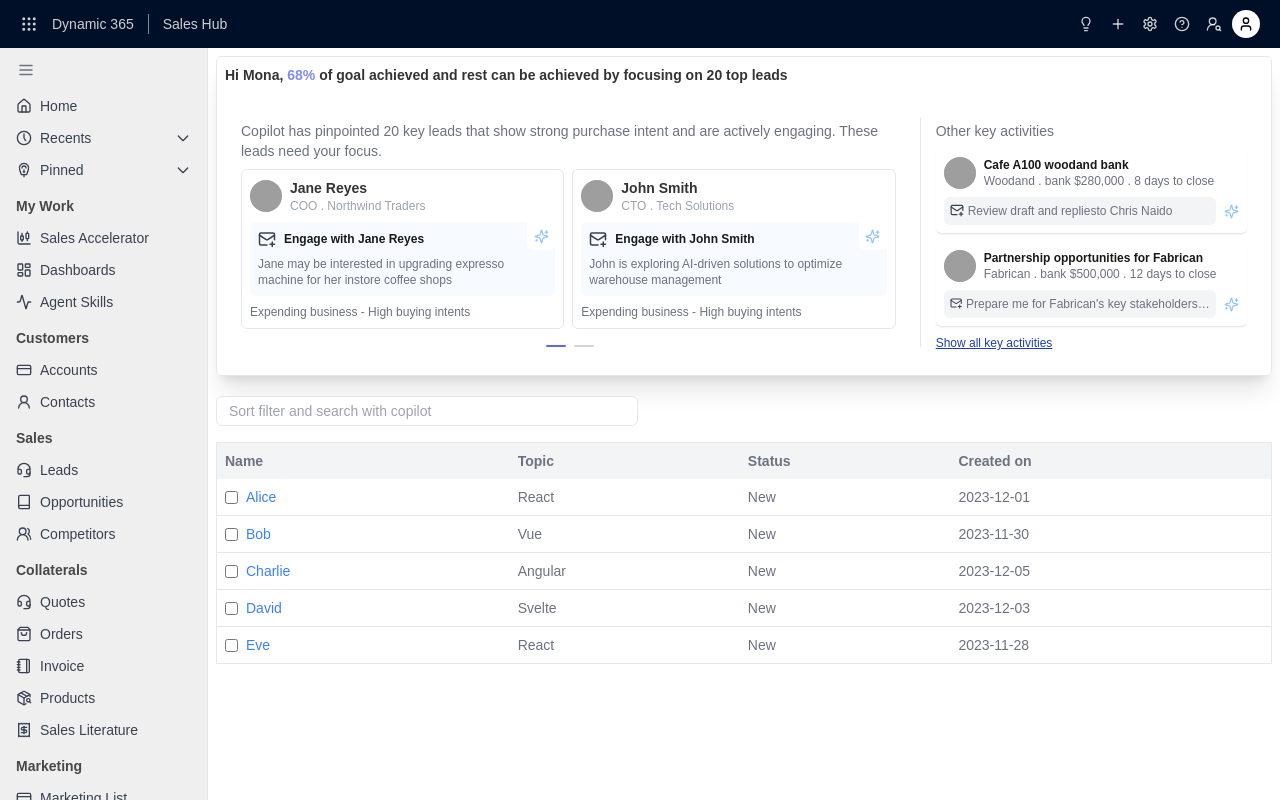
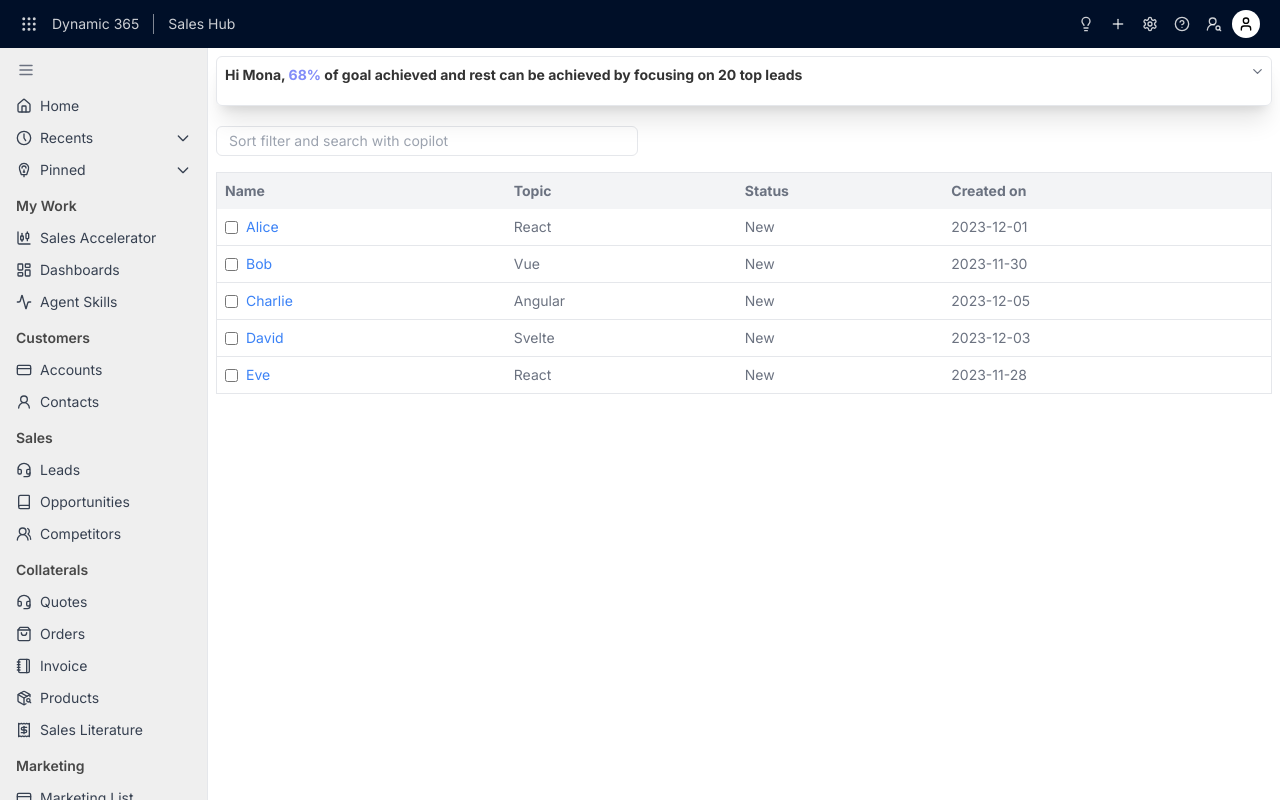
Before and after one commit to Olawumi-Olusegun/crm-dashboard, a Next.js app: page / in a window 1280 px wide. Built offline with nearby package versions, Linux system fonts and the light colour scheme; grey boxes are pictures that could not be loaded.

Commit message:
Added collapsible function to card card modals

```diff
--- a/app/_components/GoalsCard.tsx
+++ b/app/_components/GoalsCard.tsx
@@ -1,7 +1,7 @@
 "use client";
-import { ChevronLeft, ChevronRight, MailPlus, Pencil, SendHorizontal, Sparkles, ThumbsDown, ThumbsUp, X } from "lucide-react";
+import { ChevronDown, ChevronLeft, ChevronRight, MailPlus, Pencil, SendHorizontal, Sparkles, ThumbsDown, ThumbsUp, X } from "lucide-react";
 import Link from "next/link";
-import { useState, useEffect } from "react";
+import { useState, useEffect, useRef } from "react";
 import SearchAndFilterTable from "./SearchAndFilterTable";
 import Modal from "./Modal";
 import Tabs from "./Tabs";
@@ -40,6 +40,10 @@
     const [currentIndex, setCurrentIndex] = useState(0);
     const [itemsPerPage, setItemsPerPage] = useState(1);
 
+    const [openCard, setOpenCard] = useState(false);
+
+    const cardRef = useRef<HTMLDivElement | null>(null)
+
 
     const { toggleModal, showModal } = useModal();
 
@@ -70,13 +74,20 @@
 
     return (
         <>
-            <div className="p-2 flex flex-col gap-y-3 border rounded-md shadow-xl ">
+            <div
+                className="relative p-2 flex flex-col gap-y-3 border rounded-md shadow-xl transition-all duration-300 overflow-hidden"
+                style={{ height: openCard ? cardRef.current?.offsetHeight || 0 : "50px" }}
+            >
+                <div ref={cardRef} className="w-full">
                     <div className="flex items-center gap-1 flex-wrap">
-                    <h2 className="text-sm font-bold text-black/80">
+                        <h2 className="text-sm font-bold text-black/80 mr-5">
                             Hi Mona, <span className="text-indigo-400">68%</span> of goal
                             achieved and rest can be achieved by focusing on 20 top leads
                         </h2>
                     </div>
+                    <button onClick={() => setOpenCard((prevState) => !prevState)} className={`h-7 w-7 flex items-center justify-center bg-white hover:bg-gray-100 rounded-md rounded-tl-none absolute top-0 right-0 duration-300 ${openCard ? "rotate-180 " : ""}`}>
+                        <ChevronDown size={15} className="text-gray-500 " />
+                    </button>
                     <div className="grid grid-cols-12 gap-1">
                         <div className="col-span-12 lg:col-span-8 p-4">
                             <p className="text-sm text-gray-500 my-2">
@@ -217,6 +228,8 @@
                             </div>
                         </div>
                     </div>
+
+                </div>
             </div>
             {
                 showModal === "Goal" && (
--- a/app/_components/Tabs.tsx
+++ b/app/_components/Tabs.tsx
@@ -1,8 +1,12 @@
-import { Sparkles, ThumbsDown, ThumbsUp } from "lucide-react";
-import { useState } from "react";
+import { ChevronDown, Sparkles, ThumbsDown, ThumbsUp } from "lucide-react";
+import { useRef, useState } from "react";
 
 const Tabs = () => {
     const [activeTab, setActiveTab] = useState("Engage");
+    const [openCard, setOpenCard] = useState(false);
+
+    const cardRef = useRef<HTMLDivElement | null>(null)
+
 
     return (
         <div className="w-full">
@@ -94,9 +98,16 @@
                         </div>
 
                     </div>
-                    <div className="flex flex-col gap p-2 border rounded-md mt-3">
-                        <h2 className="text-xs font-bold text-black/80">About Jane</h2>
-                        <p className="text-xs text-gray-600">Jane may be interested in upgrading expresso machine for her instore coffee shops, Jane may be interested in upgrading expresso machine for her instore coffee shops, Jane may be interested in upgrading expresso machine for her instore coffee shops</p>
+                    <div className="border rounded-md mt-3 relative p-2 w-full">
+                        <h2 className="text-xs font-bold text-black/80 py-2">About Jane</h2>
+                        <div className="w-full flex flex-col gap overflow-hidden transition-all duration-300" style={{ height: openCard ? cardRef.current?.offsetHeight || 0 : 0 }}>
+                            <div ref={cardRef} className="w-full">
+                                <p className="text-xs text-gray-600">Jane may be interested in upgrading expresso machine for her instore coffee shops, Jane may be interested in upgrading expresso machine for her instore coffee shops, Jane may be interested in upgrading expresso machine for her instore coffee shops</p>
+                            </div>
+                        </div>
+                        <button onClick={() => setOpenCard((prevState) => !prevState)} className={`h-7 w-7 flex items-center justify-center bg-white hover:bg-gray-100 rounded-md rounded-tl-none absolute top-0 right-0 duration-300 ${openCard ? "rotate-180 " : ""}`}>
+                            <ChevronDown size={15} className="text-gray-500 " />
+                        </button>
                     </div>
                 </div>}
                 {activeTab === "Research" && <div className="flex flex-col gap-3 h-dvh lg:h-full">
--- a/app/globals.css
+++ b/app/globals.css
@@ -1,9 +1,11 @@
+@import url("https://fonts.googleapis.com/css2?family=Inter:ital,opsz,wght@0,14..32,100..900;1,14..32,100..900&display=swap");
+
 @tailwind base;
 @tailwind components;
 @tailwind utilities;
 
 body {
-  font-family: Arial, Helvetica, sans-serif;
+  font-family: "Inter", serif;
 }
 
 .scrollbar-scroll::-webkit-scrollbar {
```
Lines whose indentation alone changed are shown as unchanged.
